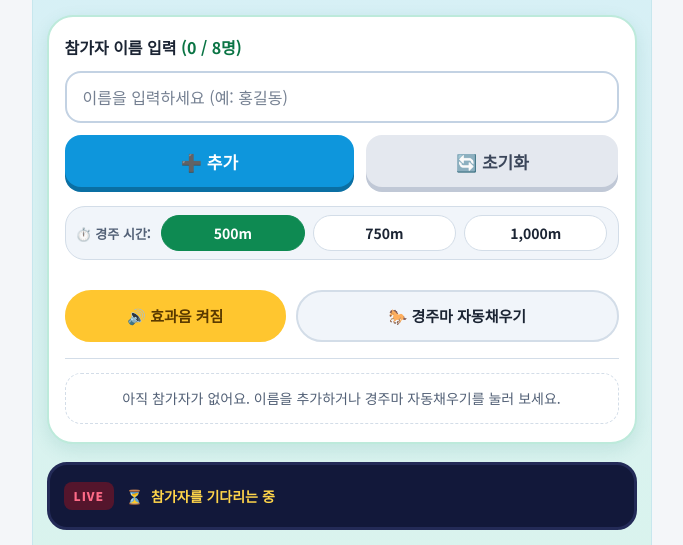
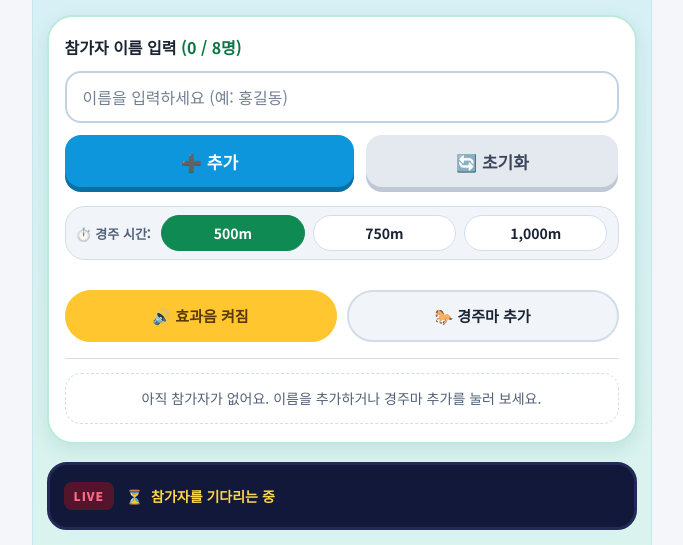
Before and after one commit to jkh76/horse-race, a plain HTML site: page index.html in a window 1280 px wide. Shown: the part 189-734 px from the top of the page, without its empty margins (291-974 px from the left). Drawn offline with Linux system fonts and the light colour scheme.

Commit message:
Rename auto-fill button to add-horse and match button sizes
Co-Authored-By: Claude Fable 5.2 <noreply@anthropic.com>
Claude-Session: https://claude.ai/code/session_01RsA9TpbaFo3r6CVsvpWiE2

```diff
--- a/index.html
+++ b/index.html
@@ -321,8 +321,7 @@ input[type="text"]:disabled { opacity: 0.55; }
   font-weight: 700;
   cursor: pointer;
 }
-.textbtn#sampleBtn { flex: 1.5 1 0; }
-#soundBtn { flex: 1 1 0; }
+.textbtn#sampleBtn, #soundBtn { flex: 1 1 0; }
 .textbtn:active:not(:disabled) { transform: translateY(1px); }
 .textbtn:disabled { opacity: 0.45; cursor: not-allowed; }
 /* 효과음: 켜짐은 노란색, 꺼짐은 옅은 회색 */
@@ -750,7 +749,7 @@ input[type="text"]:disabled { opacity: 0.55; }
       <p class="msg" id="msg" role="status"></p>
       <div class="tools">
         <button type="button" class="textbtn" id="soundBtn" aria-pressed="true">🔊 효과음 켜짐</button>
-        <button type="button" class="textbtn" id="sampleBtn">🐎 경주마 자동채우기</button>
+        <button type="button" class="textbtn" id="sampleBtn">🐎 경주마 추가</button>
       </div>
       <ul class="roster" id="roster"></ul>
     </section>
@@ -1043,7 +1042,7 @@ input[type="text"]:disabled { opacity: 0.55; }
     rosterEl.textContent = '';
     if (!players.length) {
       const li = document.createElement('li'); li.className = 'roster-empty';
-      li.textContent = '아직 참가자가 없어요. 이름을 추가하거나 경주마 자동채우기를 눌러 보세요.';
+      li.textContent = '아직 참가자가 없어요. 이름을 추가하거나 경주마 추가를 눌러 보세요.';
       rosterEl.appendChild(li);
     }
     players.forEach((p, i) => {
@@ -1563,7 +1562,7 @@ input[type="text"]:disabled { opacity: 0.55; }
     input.focus();
   });
 
-  /* 경주마 자동채우기: 누를 때마다 두 글자 경주마 이름을 무작위로 한 명씩 추가, 8명이면 비활성화 */
+  /* 경주마 추가: 누를 때마다 두 글자 경주마 이름을 무작위로 한 명씩 추가, 8명이면 비활성화 */
   sampleBtn.addEventListener('click', () => {
     if (racing || counting || players.length >= MAX) return;
     const free = SAMPLES.filter(n => !players.some(p => p.name === n));
```
